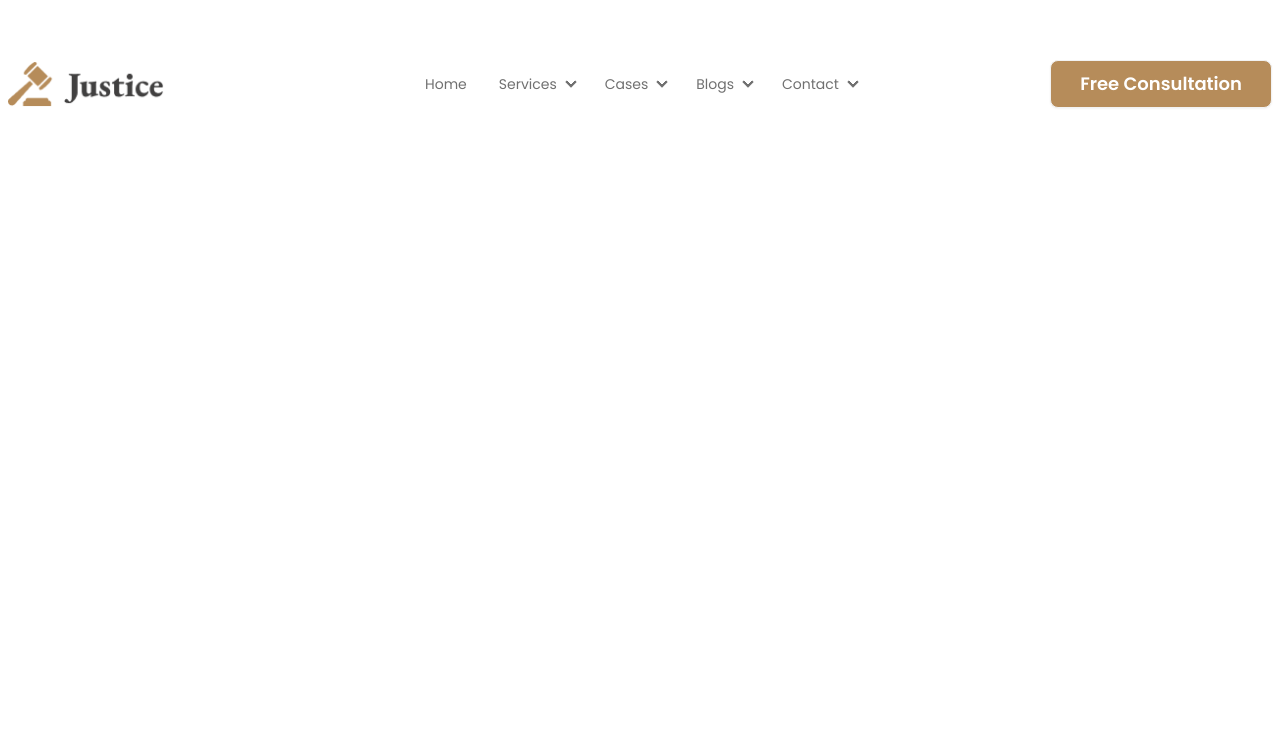
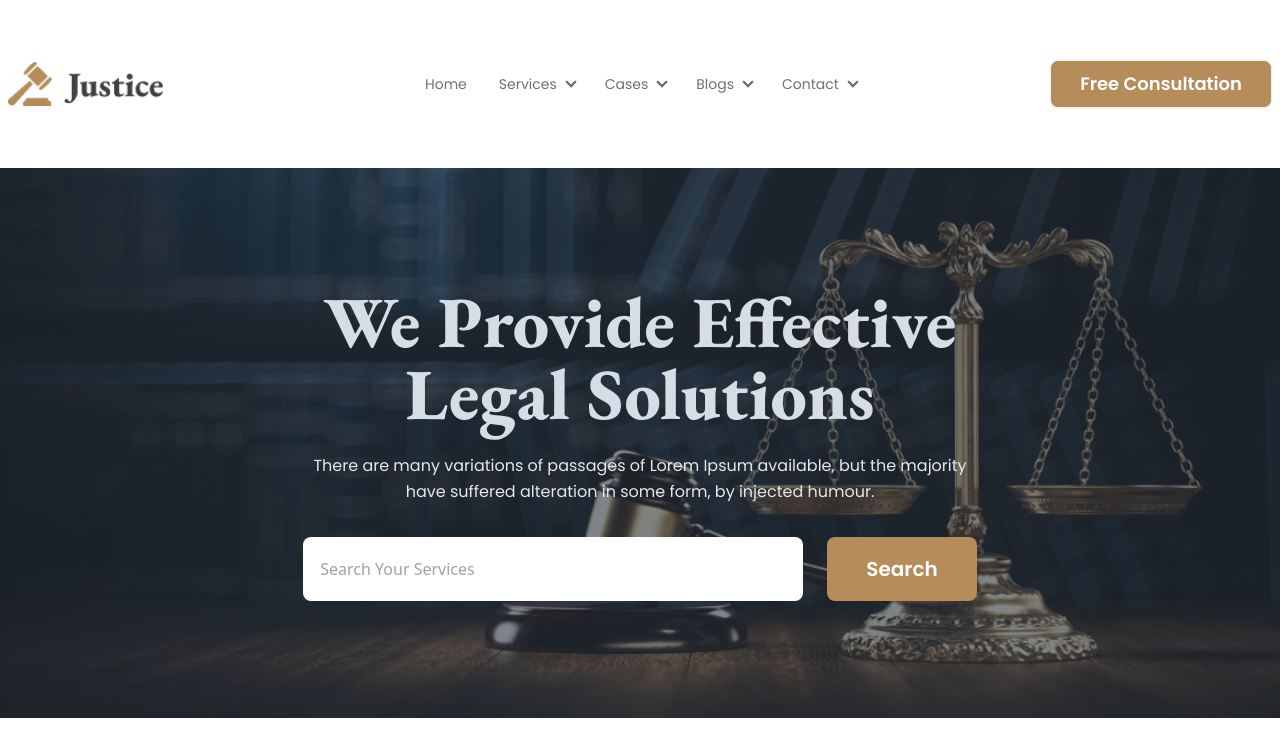
Before and after one commit to Sazid99246/legal-solution, a plain HTML site: page index.html in a window 1280 px wide. Drawn offline with nearby package versions, Linux system fonts and the light colour scheme.

Commit message:
banner section done

```diff
--- a/index.html
+++ b/index.html
@@ -134,6 +134,23 @@
                 <a class="btn text-white bg-bg-btn font-semibold text-lg px-[29px]">Free Consultation</a>
             </div>
         </nav>
+        <!-- banner -->
+        <div class="hero min-h-[550px] mb-[120px]" style="background-image: url(images/banner.png);">
+            <div class="hero-overlay bg-opacity-60"></div>
+            <div class="hero-content text-neutral-content text-center">
+                <div class="max-w-screen-md">
+                    <h1 class="mb-5 text-7xl font-extrabold font-garamond">We Provide Effective Legal Solutions</h1>
+                    <p class="font-poppins mt-6 mb-8 mx-auto max-w-[679px] leading-[26px] text-color-nav">There are many
+                        variations of passages of Lorem Ipsum available, but the majority
+                        have suffered alteration in some form, by injected humour.</p>
+                    <div class="flex justify-center gap-6">
+                        <input class="input w-[500px] rounded-lg h-16" placeholder="Search Your Services" />
+                        <button
+                            class="btn text-white text-xl font-semibold font-poppins bg-bg-btn border-0 px-[39px] h-16 py-[17px]">Search</button>
+                    </div>
+                </div>
+            </div>
+        </div>
     </header>
     <main>
 
```
